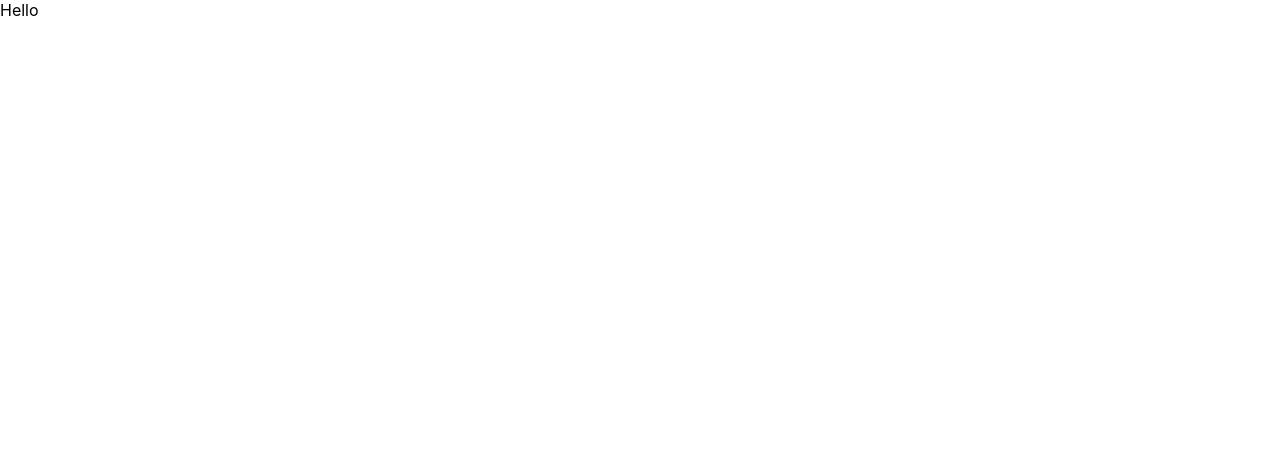
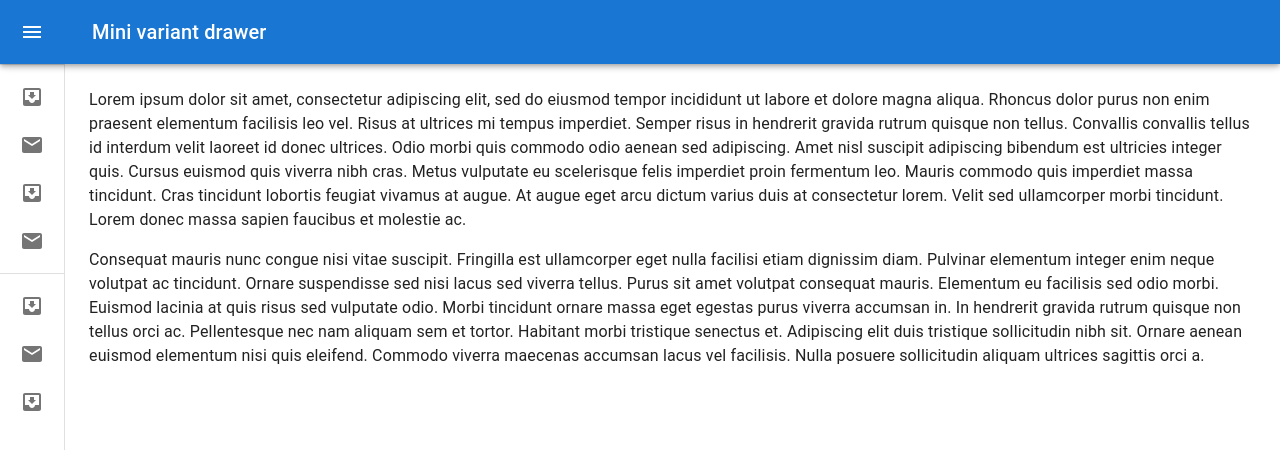
Before and after one commit to ClementMadiot/Google_Keep_React_Material_UI, a React (Create React App) app in the folder google-keep/: page / in a window 1280 px wide. Shown: the top 450 px of the page. Built offline with nearby package versions, Linux system fonts and the light colour scheme; the HTML template or start-up script is replaced by a standard one.

Commit message:
navbar + icon

```diff
--- a/google-keep/package.json
+++ b/google-keep/package.json
@@ -5,6 +5,7 @@
   "dependencies": {
     "@emotion/react": "^11.11.3",
     "@emotion/styled": "^11.11.0",
+    "@mui/icons-material": "^5.15.5",
     "@mui/material": "^5.15.5",
     "@testing-library/jest-dom": "^5.17.0",
     "@testing-library/react": "^13.4.0",
--- a/google-keep/src/components/Home.jsx
+++ b/google-keep/src/components/Home.jsx
@@ -1,9 +1,10 @@
 import React from 'react';
+import SwipeDrawer from './SwipeDrawer';
 
 const Home = () => {
   return (
     <div>
-      Hello
+      <SwipeDrawer/>
     </div>
   );
 };
--- /dev/null
+++ b/google-keep/src/components/SwipeDrawer.jsx
@@ -0,0 +1,216 @@
+import * as React from 'react';
+import { styled, useTheme} from '@mui/material/styles';
+import Box from '@mui/material/Box';
+import MuiDrawer from '@mui/material/Drawer';
+import MuiAppBar from '@mui/material/AppBar';
+import Toolbar from '@mui/material/Toolbar';
+import List from '@mui/material/List';
+import CssBaseline from '@mui/material/CssBaseline';
+import Typography from '@mui/material/Typography';
+import Divider from '@mui/material/Divider';
+import IconButton from '@mui/material/IconButton';
+import MenuIcon from '@mui/icons-material/Menu';
+import ChevronLeftIcon from '@mui/icons-material/ChevronLeft';
+import ChevronRightIcon from '@mui/icons-material/ChevronRight';
+import ListItem from '@mui/material/ListItem';
+import ListItemButton from '@mui/material/ListItemButton';
+import ListItemIcon from '@mui/material/ListItemIcon';
+import ListItemText from '@mui/material/ListItemText';
+import InboxIcon from '@mui/icons-material/MoveToInbox';
+import MailIcon from '@mui/icons-material/Mail';
+
+const drawerWidth = 240;
+
+const openedMixin = (theme ) => ({
+  width: drawerWidth,
+  transition: theme.transitions.create('width', {
+    easing: theme.transitions.easing.sharp,
+    duration: theme.transitions.duration.enteringScreen,
+  }),
+  overflowX: 'hidden',
+});
+
+const closedMixin = (theme) => ({
+  transition: theme.transitions.create('width', {
+    easing: theme.transitions.easing.sharp,
+    duration: theme.transitions.duration.leavingScreen,
+  }),
+  overflowX: 'hidden',
+  width: `calc(${theme.spacing(7)} + 1px)`,
+  [theme.breakpoints.up('sm')]: {
+    width: `calc(${theme.spacing(8)} + 1px)`,
+  },
+});
+
+const DrawerHeader = styled('div')(({ theme }) => ({
+  display: 'flex',
+  alignItems: 'center',
+  justifyContent: 'flex-end',
+  padding: theme.spacing(0, 1),
+  // necessary for content to be below app bar
+  ...theme.mixins.toolbar,
+}));
+
+
+
+const AppBar = styled(MuiAppBar, {
+  shouldForwardProp: (prop) => prop !== 'open',
+})(({ theme, open }) => ({
+  zIndex: theme.zIndex.drawer + 1,
+  transition: theme.transitions.create(['width', 'margin'], {
+    easing: theme.transitions.easing.sharp,
+    duration: theme.transitions.duration.leavingScreen,
+  }),
+  ...(open && {
+    marginLeft: drawerWidth,
+    width: `calc(100% - ${drawerWidth}px)`,
+    transition: theme.transitions.create(['width', 'margin'], {
+      easing: theme.transitions.easing.sharp,
+      duration: theme.transitions.duration.enteringScreen,
+    }),
+  }),
+}));
+
+const Drawer = styled(MuiDrawer, { shouldForwardProp: (prop) => prop !== 'open' })(
+  ({ theme, open }) => ({
+    width: drawerWidth,
+    flexShrink: 0,
+    whiteSpace: 'nowrap',
+    boxSizing: 'border-box',
+    ...(open && {
+      ...openedMixin(theme),
+      '& .MuiDrawer-paper': openedMixin(theme),
+    }),
+    ...(!open && {
+      ...closedMixin(theme),
+      '& .MuiDrawer-paper': closedMixin(theme),
+    }),
+  }),
+);
+
+const SwipeDrawer = () => {
+  const theme = useTheme();
+  const [open, setOpen] = React.useState(false);
+
+  const handleDrawerOpen = () => {
+    setOpen(true);
+  };
+
+  const handleDrawerClose = () => {
+    setOpen(false);
+  };
+
+  return (
+    <Box sx={{ display: 'flex' }}>
+      <CssBaseline />
+      <AppBar position="fixed" open={open}>
+        <Toolbar>
+          <IconButton
+            color="inherit"
+            aria-label="open drawer"
+            onClick={handleDrawerOpen}
+            edge="start"
+            sx={{
+              marginRight: 5,
+              ...(open && { display: 'none' }),
+            }}
+          >
+            <MenuIcon />
+          </IconButton>
+          <Typography variant="h6" noWrap component="div">
+            Mini variant drawer
+          </Typography>
+        </Toolbar>
+      </AppBar>
+      <Drawer variant="permanent" open={open}>
+        <DrawerHeader>
+          <IconButton onClick={handleDrawerClose}>
+            {theme.direction === 'rtl' ? <ChevronRightIcon /> : <ChevronLeftIcon />}
+          </IconButton>
+        </DrawerHeader>
+        <Divider />
+        <List>
+          {['Inbox', 'Starred', 'Send email', 'Drafts'].map((text, index) => (
+            <ListItem key={text} disablePadding sx={{ display: 'block' }}>
+              <ListItemButton
+                sx={{
+                  minHeight: 48,
+                  justifyContent: open ? 'initial' : 'center',
+                  px: 2.5,
+                }}
+              >
+                <ListItemIcon
+                  sx={{
+                    minWidth: 0,
+                    mr: open ? 3 : 'auto',
+                    justifyContent: 'center',
+                  }}
+                >
+                  {index % 2 === 0 ? <InboxIcon /> : <MailIcon />}
+                </ListItemIcon>
+                <ListItemText primary={text} sx={{ opacity: open ? 1 : 0 }} />
+              </ListItemButton>
+            </ListItem>
+          ))}
+        </List>
+        <Divider />
+        <List>
+          {['All mail', 'Trash', 'Spam'].map((text, index) => (
+            <ListItem key={text} disablePadding sx={{ display: 'block' }}>
+              <ListItemButton
+                sx={{
+                  minHeight: 48,
+                  justifyContent: open ? 'initial' : 'center',
+                  px: 2.5,
+                }}
+              >
+                <ListItemIcon
+                  sx={{
+                    minWidth: 0,
+                    mr: open ? 3 : 'auto',
+                    justifyContent: 'center',
+                  }}
+                >
+                  {index % 2 === 0 ? <InboxIcon /> : <MailIcon />}
+                </ListItemIcon>
+                <ListItemText primary={text} sx={{ opacity: open ? 1 : 0 }} />
+              </ListItemButton>
+            </ListItem>
+          ))}
+        </List>
+      </Drawer>
+      <Box component="main" sx={{ flexGrow: 1, p: 3 }}>
+        <DrawerHeader />
+        <Typography paragraph>
+          Lorem ipsum dolor sit amet, consectetur adipiscing elit, sed do eiusmod
+          tempor incididunt ut labore et dolore magna aliqua. Rhoncus dolor purus non
+          enim praesent elementum facilisis leo vel. Risus at ultrices mi tempus
+          imperdiet. Semper risus in hendrerit gravida rutrum quisque non tellus.
+          Convallis convallis tellus id interdum velit laoreet id donec ultrices.
+          Odio morbi quis commodo odio aenean sed adipiscing. Amet nisl suscipit
+          adipiscing bibendum est ultricies integer quis. Cursus euismod quis viverra
+          nibh cras. Metus vulputate eu scelerisque felis imperdiet proin fermentum
+          leo. Mauris commodo quis imperdiet massa tincidunt. Cras tincidunt lobortis
+          feugiat vivamus at augue. At augue eget arcu dictum varius duis at
+          consectetur lorem. Velit sed ullamcorper morbi tincidunt. Lorem donec massa
+          sapien faucibus et molestie ac.
+        </Typography>
+        <Typography paragraph>
+          Consequat mauris nunc congue nisi vitae suscipit. Fringilla est ullamcorper
+          eget nulla facilisi etiam dignissim diam. Pulvinar elementum integer enim
+          neque volutpat ac tincidunt. Ornare suspendisse sed nisi lacus sed viverra
+          tellus. Purus sit amet volutpat consequat mauris. Elementum eu facilisis
+          sed odio morbi. Euismod lacinia at quis risus sed vulputate odio. Morbi
+          tincidunt ornare massa eget egestas purus viverra accumsan in. In hendrerit
+          gravida rutrum quisque non tellus orci ac. Pellentesque nec nam aliquam sem
+          et tortor. Habitant morbi tristique senectus et. Adipiscing elit duis
+          tristique sollicitudin nibh sit. Ornare aenean euismod elementum nisi quis
+          eleifend. Commodo viverra maecenas accumsan lacus vel facilisis. Nulla
+          posuere sollicitudin aliquam ultrices sagittis orci a.
+        </Typography>
+      </Box>
+    </Box>
+  );
+}
+
+export default SwipeDrawer
```
Also changed, not shown: google-keep/public/manifest.json, 1 other file (tests, documents, lock files or other folders).
